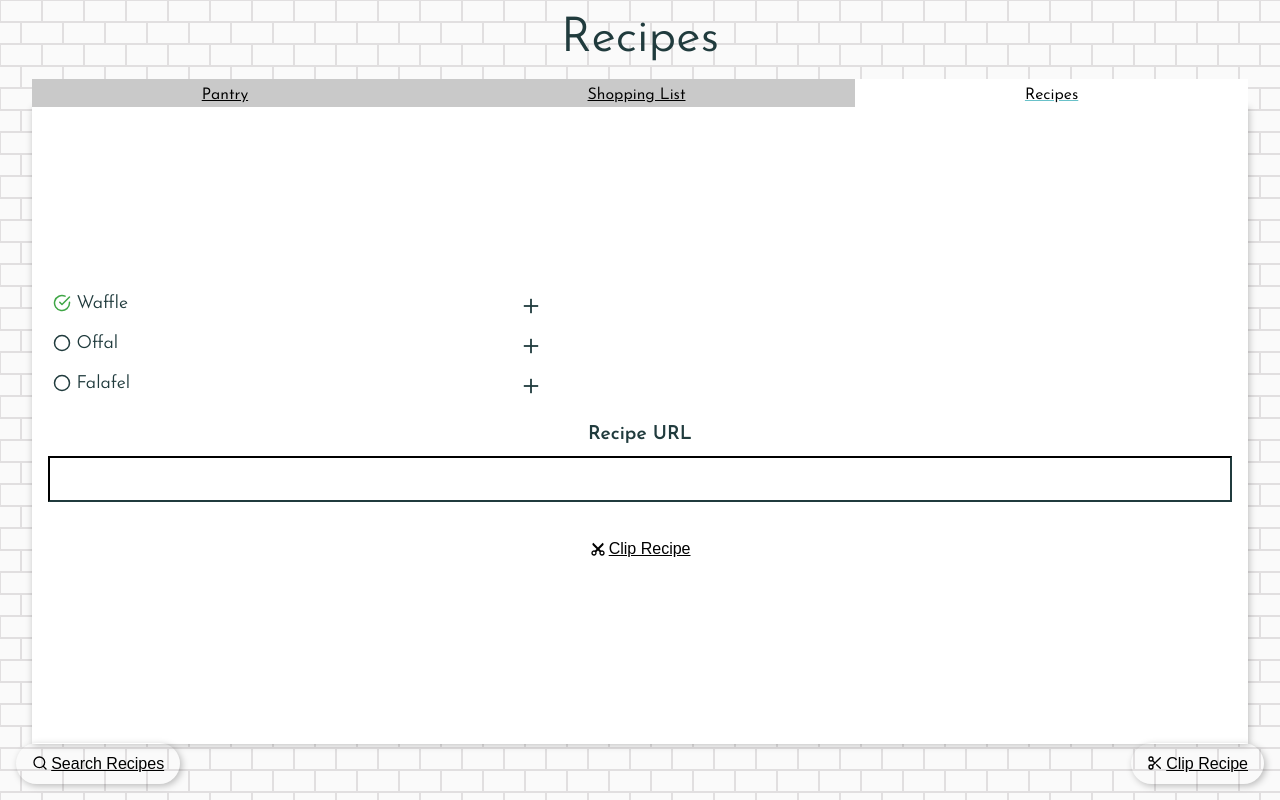
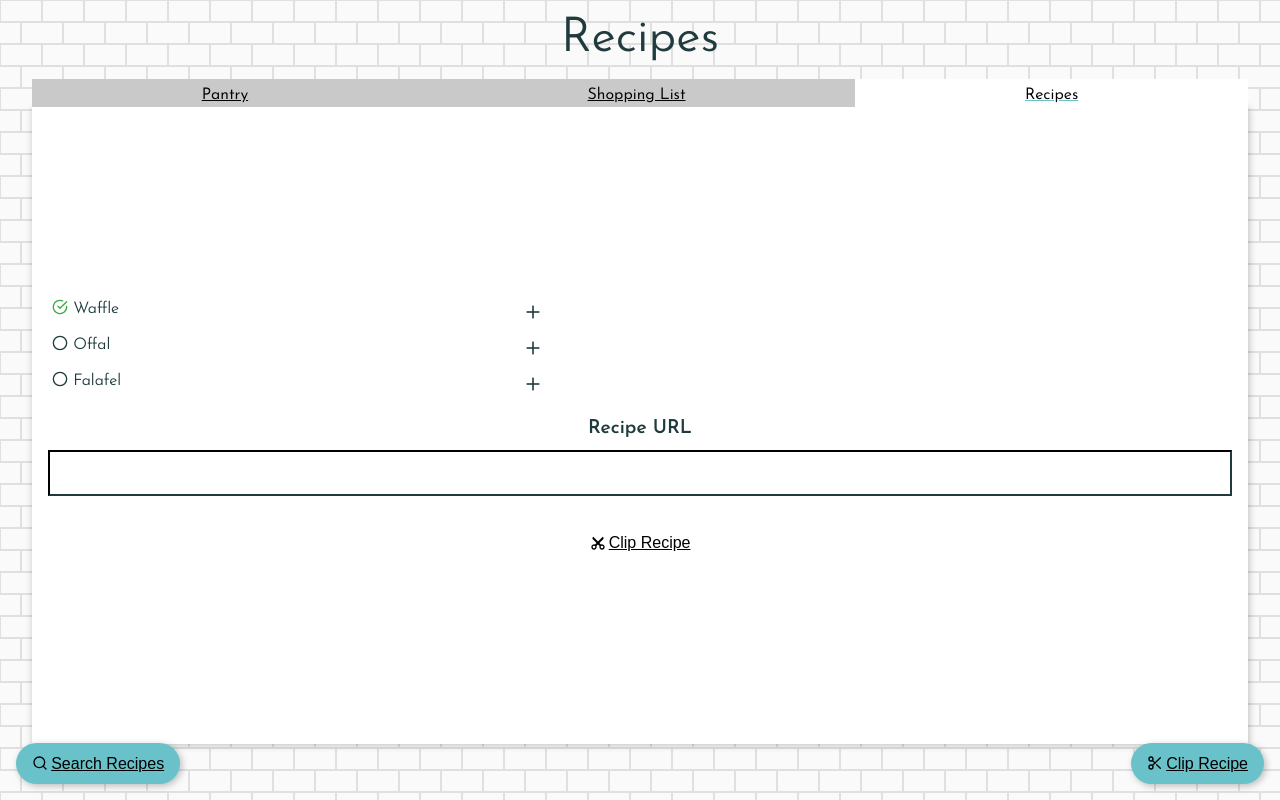
Before and after one commit to wingmatt/kitchensyncc, a Next.js app: page /recipes in a window 1280 px wide. Built offline with nearby package versions, Linux system fonts and the light colour scheme.

Commit message:
Recipe header tweaks. Add button default bg color

```diff
--- a/styles/globals.css
+++ b/styles/globals.css
@@ -188,12 +188,13 @@ h2 button svg {
 
 .collapsible-panel > h2 {
   margin: 0;
-  font-size: 18px;
+  font-size: 1rem;
 }
 .collapsible-panel > h2 button {
   width: 100%;
   display: flex;
   justify-content: space-between;
+  align-items: center;
 }
 
 .collapsible-panel button > * {
@@ -241,6 +242,7 @@ ul ul {
 }
 
 .floating-button-container button {
+  background-color: var(--highlight);
   border-radius: 2em;
   padding: .66em 1em;
   margin: 1em;
```
